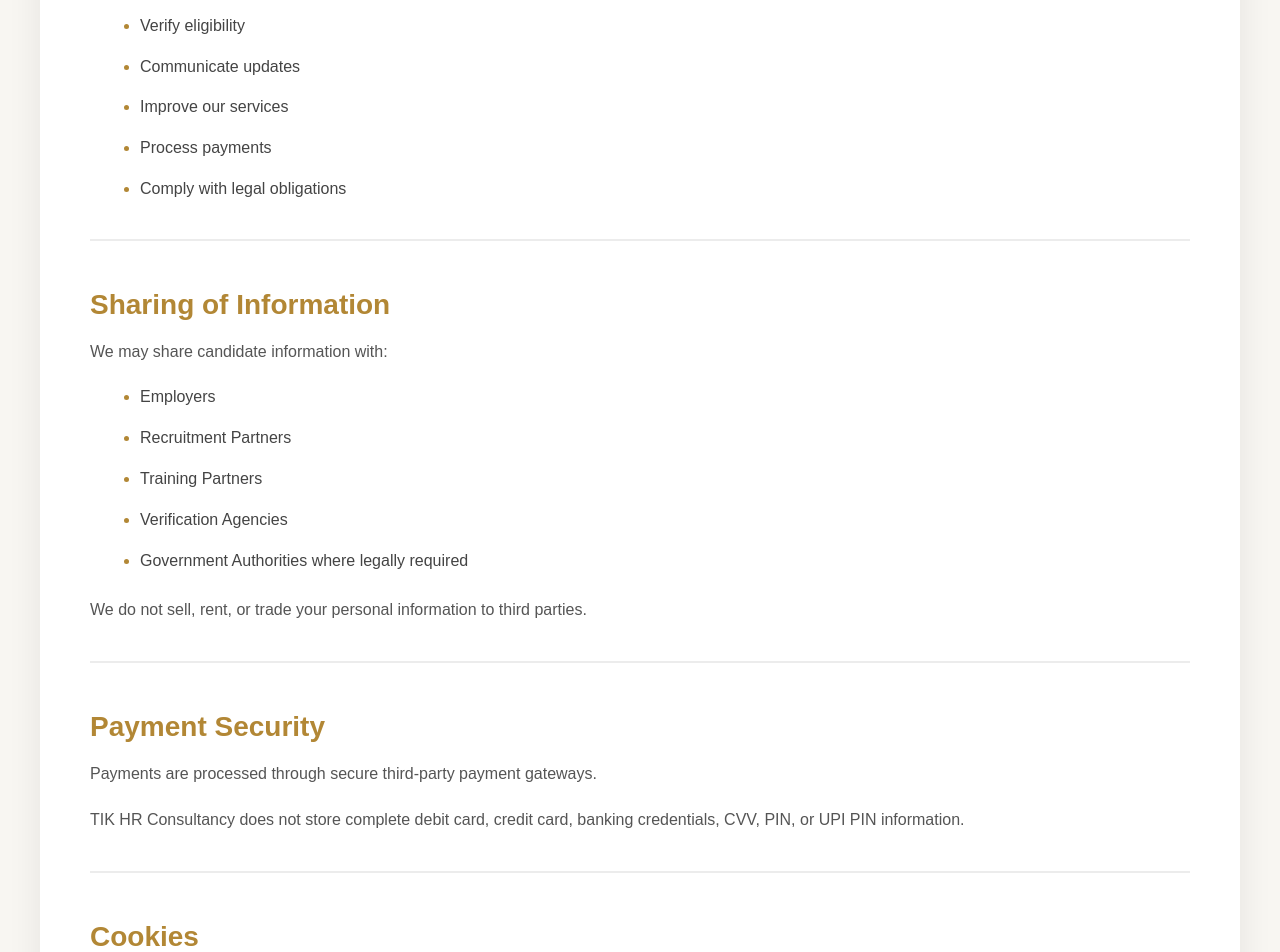
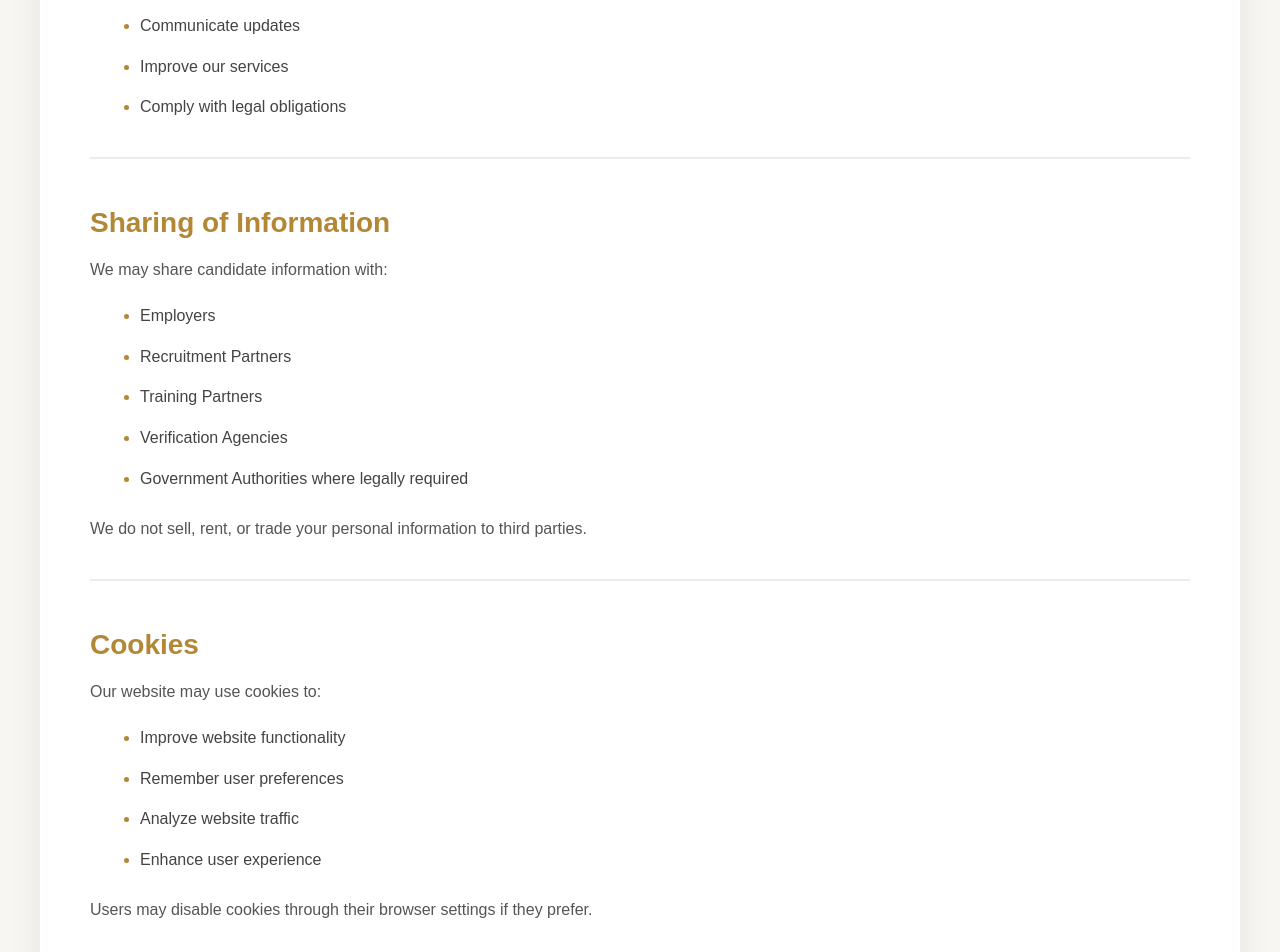
Before and after one commit to KarthikeyanR20/TIK, a React (Create React App) app in the folder frontend/: page /privacyPolicy in a window 1280 px wide. Shown: the part 1400-2352 px from the top of the page. Built offline with nearby package versions, Linux system fonts and the light colour scheme.

Commit message:
“changes”

```diff
--- a/frontend/src/App.js
+++ b/frontend/src/App.js
@@ -18,7 +18,6 @@ import ProtectedRoute from "./components/Pages/ProtectedRoute";
 
 import Terms from "./components/Pages/Terms";
 import PrivacyPolicy from "./components/Pages/PrivacyPolicy";
-import RefundPolicy from "./components/Pages/RefundPolicy"
 
 function App() {
   const [menuOpen, setMenuOpen] = useState(false);
@@ -82,7 +81,6 @@ function App() {
             />
             <Route path="/terms" element={<Terms />} />
             <Route path="/privacyPolicy" element={<PrivacyPolicy />} />
-            <Route path="/refundPolicy" element={<RefundPolicy />} />
           </Routes>
         </div>
         <Footer />
--- a/frontend/src/components/Pages/Footer.js
+++ b/frontend/src/components/Pages/Footer.js
@@ -29,7 +29,7 @@ function Footer() {
                         <h4>Legal</h4>
                         <Link to="/terms" className='link'>Terms & Conditions</Link>
                         <Link to="/privacyPolicy" className='link'>Privacy Policy</Link>
-                        <Link to="/refundPolicy" className='link'>Refund Policy</Link>
+                        <Link to="/Contact_Us" className='link'>Contact Us</Link>
                     </div>
                 </div>
                 <div className='footer-divider'></div>
--- a/frontend/src/components/Pages/PrivacyPolicy.js
+++ b/frontend/src/components/Pages/PrivacyPolicy.js
@@ -31,7 +31,6 @@ function PrivacyPolicy() {
                         <li>Passport Details (where applicable)</li>
                         <li>Photographs</li>
                         <li>Employment Information</li>
-                        <li>Payment Details (excluding complete card or banking credentials)</li>
                         <li>IP Address</li>
                         <li>Browser Information</li>
                         <li>Device Information</li>
@@ -51,7 +50,6 @@ function PrivacyPolicy() {
                         <li>Verify eligibility</li>
                         <li>Communicate updates</li>
                         <li>Improve our services</li>
-                        <li>Process payments</li>
                         <li>Comply with legal obligations</li>
                     </ul>
                 </section>
@@ -72,19 +70,6 @@ function PrivacyPolicy() {
                     <p>
                         We do not sell, rent, or trade your personal information to third
                         parties.
-                    </p>
-                </section>
-
-                <section>
-                    <h2>Payment Security</h2>
-
-                    <p>
-                        Payments are processed through secure third-party payment gateways.
-                    </p>
-
-                    <p>
-                        TIK HR Consultancy does not store complete debit card, credit card,
-                        banking credentials, CVV, PIN, or UPI PIN information.
                     </p>
                 </section>
 
--- a/frontend/src/components/Pages/Terms.js
+++ b/frontend/src/components/Pages/Terms.js
@@ -111,17 +111,6 @@ function Terms() {
                         <li>Employer requirements</li>
                         <li>Background verification</li>
                         <li>Market demand</li>
-                    </ul>
-                </section>
-
-                <section>
-                    <h2>Fees and Payments</h2>
-
-                    <ul>
-                        <li>Applicable fees will be communicated before enrollment.</li>
-                        <li>Payments must be made only through approved payment methods.</li>
-                        <li>All prices are displayed in Indian Rupees (INR).</li>
-                        <li>TIK HR Consultancy reserves the right to revise pricing at any time.</li>
                     </ul>
                 </section>
 
```
